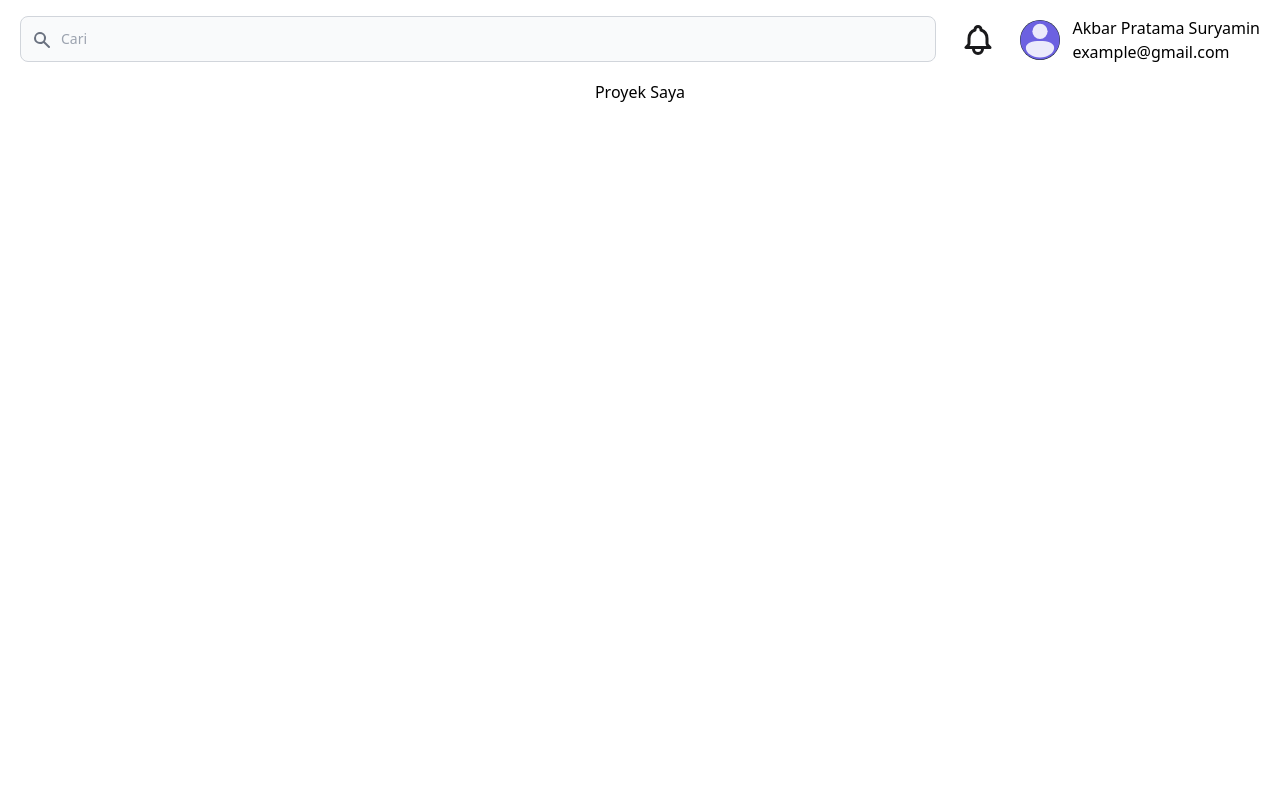
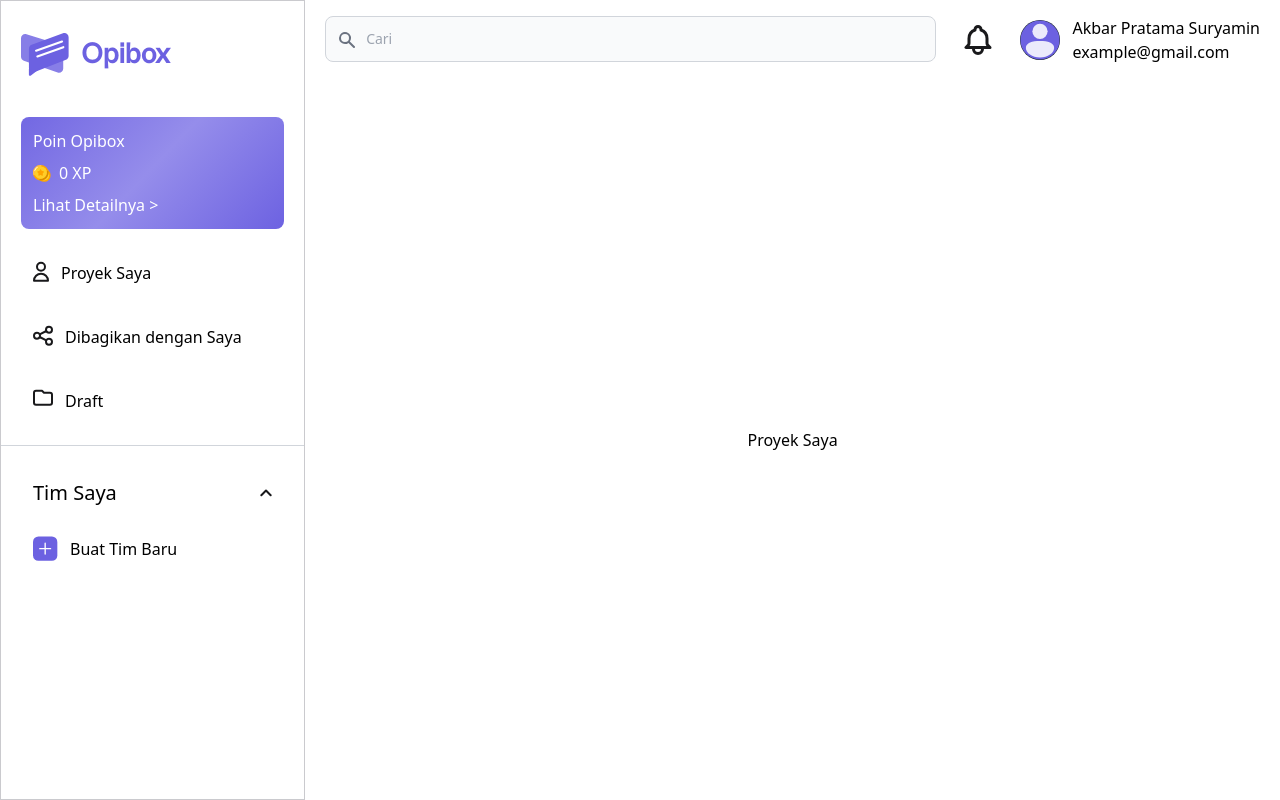
Before and after one commit to akbar5yn/OpiBox, a Nuxt app: page /mainpage in a window 1280 px wide. Built offline with nearby package versions, Linux system fonts and the light colour scheme.

Commit message:
adding conditions to class bindings and removing methods

```diff
--- a/components/mainpage/SideBar.vue
+++ b/components/mainpage/SideBar.vue
@@ -1,7 +1,7 @@
 <template>
   <div
     class="w-[18rem] h-full border fixed border-[#CACACE] overflow-y-auto top-0 sm:w-[20rem] xl:h-[100vh] xl:sticky xl:w-[25rem] bg-white"
-    :class="[{ hidden: sideBar }]"
+    :class="{ 'hidden xl:block': sideBar }"
   >
     <div class="section1 flex flex-col">
       <div class="mt-3 p-5 flex justify-between items-center">
@@ -84,15 +84,6 @@ export default {
 
   beforeDestroy () {
     window.removeEventListener('resize', this.checkWindowSize)
-  },
-  methods: {
-    checkWindowSize () {
-      if (window.innerWidth >= 1280) {
-        this.$store.state.sideBar = false
-      } else if (window.innerWidth <= 1280) {
-        this.$store.state.sideBar = true
-      }
-    }
   }
 }
 </script>
```
